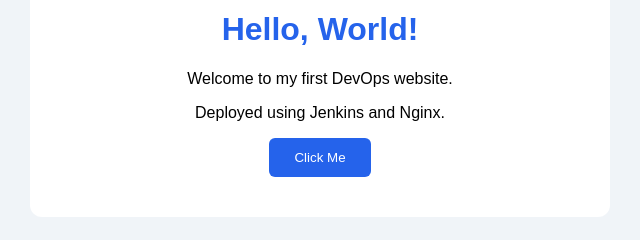
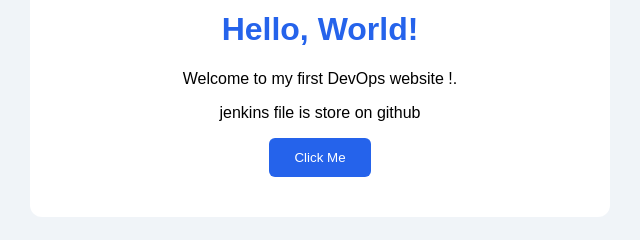
Before and after one commit to ankita0513/jenkins_demo, a plain HTML site: page index.html in a window 1280 px wide. Shown: the part 138-378 px from the top of the page, 320-960 px from the left. Drawn offline with Linux system fonts and the light colour scheme.

Commit message:
jenkinsfile on git 2

```diff
--- a/index.html
+++ b/index.html
@@ -35,8 +35,8 @@
 <body>
     <div class="container">
         <h1>Hello, World!</h1>
-        <p>Welcome to my first DevOps website.</p>
-        <p>Deployed using Jenkins and Nginx.</p>
+        <p>Welcome to my first DevOps website !.</p>
+        <p>jenkins file is store on github </p>
         <button onclick="alert('Website is working!')">
             Click Me
         </button>
```
